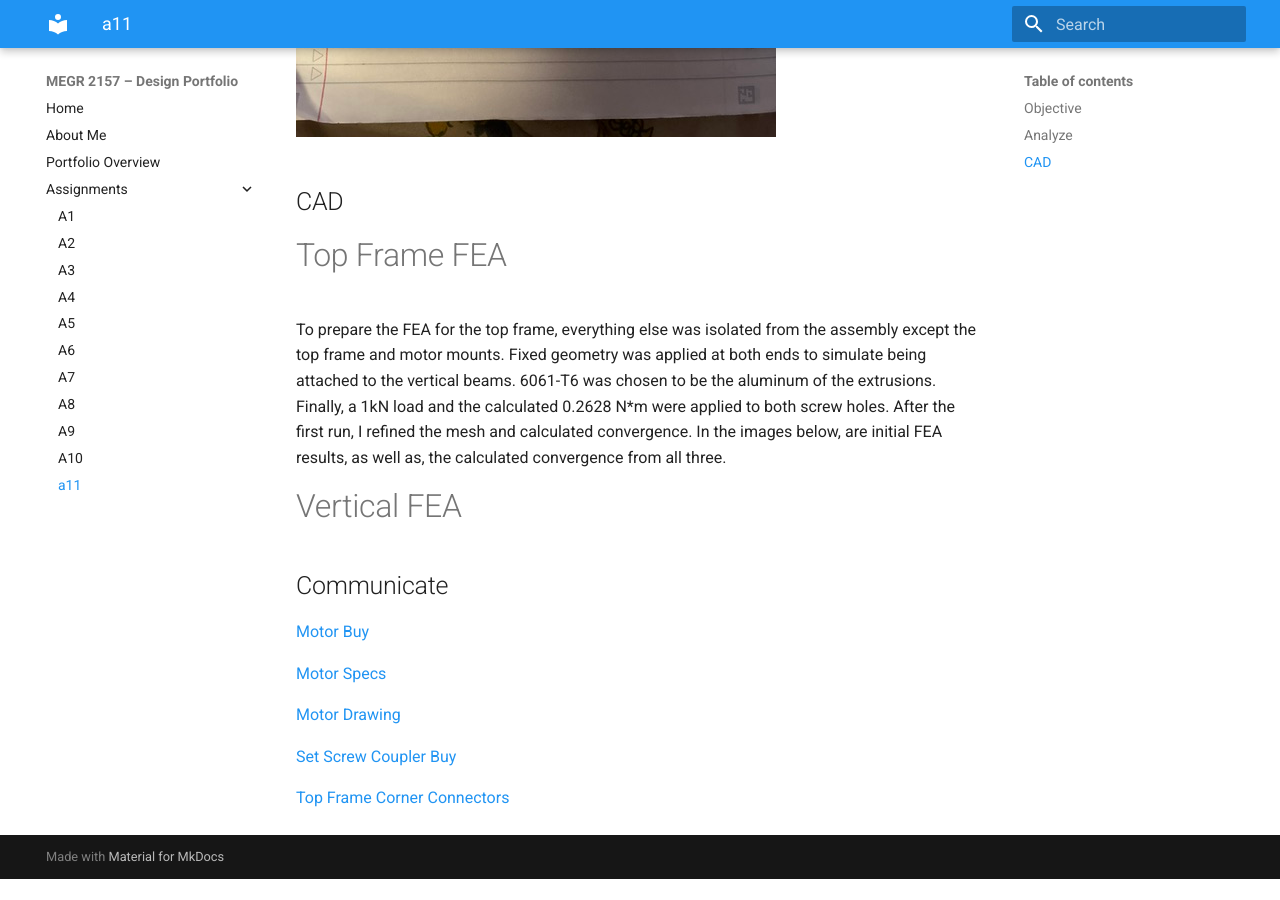
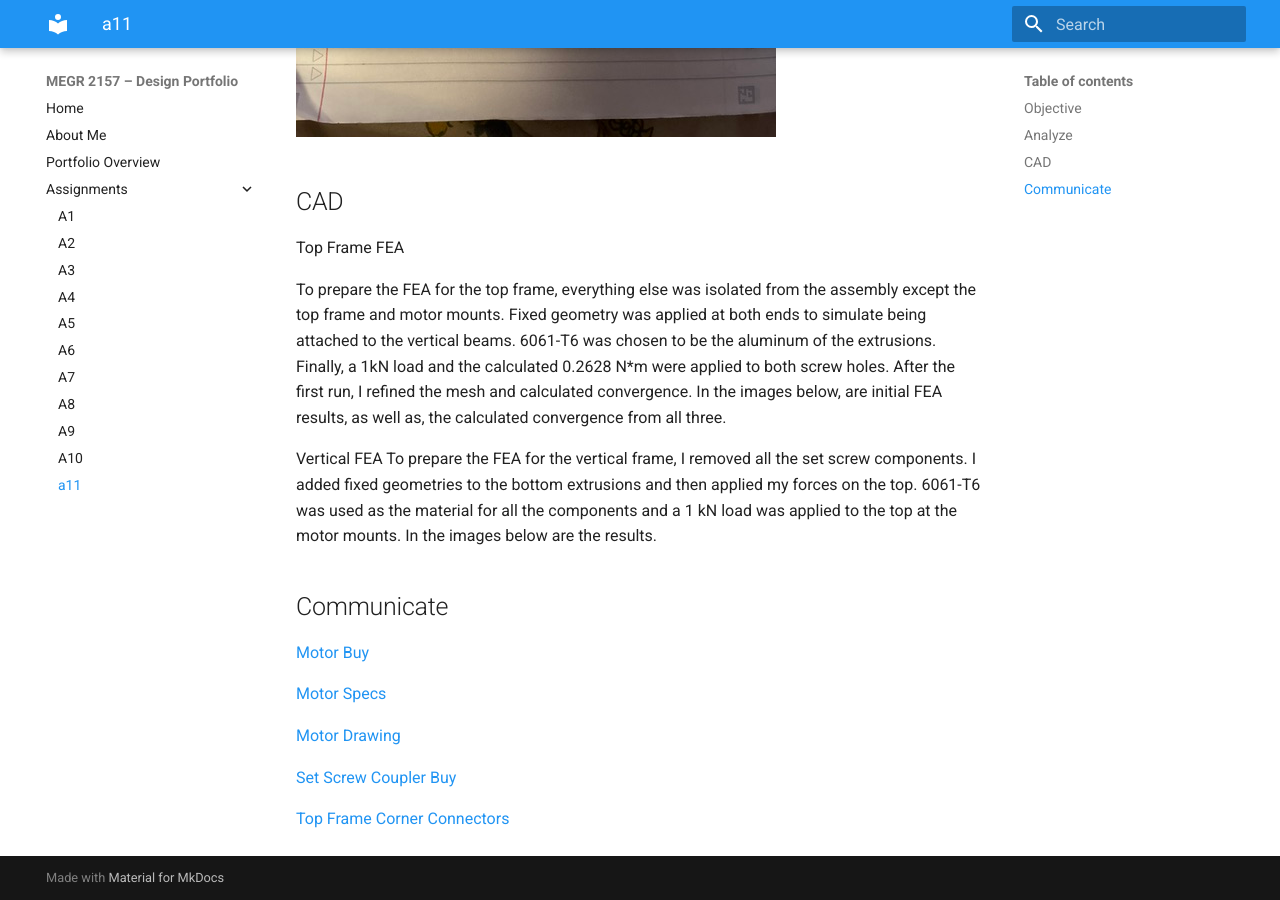
Before and after one commit to AidenGrake/megr2157-portfolio, an MkDocs documentation site: the page built from docs/assignments/a11/index.md, in a window 1280 px wide and 900 px high, scrolled down 3240 px. Built offline with MkDocs 1.6.1 and Material for MkDocs 9.7.7, drawn with Linux system fonts in a browser that asks for light colours; before the commit the page ends 4119 px from its top, so only the background shows below that.

Commit message:
Revise FEA sections in index.md
Updated FEA sections for top and vertical frames with refined descriptions and formatting.

```diff
--- a/docs/assignments/a11/index.md
+++ b/docs/assignments/a11/index.md
@@ -19,11 +19,12 @@ For the coupler I needed to determine the necessary outer diameter to support th
 ![Coupler Math](Coupler.jpeg)
 
 ## CAD
-# Top Frame FEA
+Top Frame FEA
+
 To prepare the FEA for the top frame, everything else was isolated from the assembly except the top frame and motor mounts. Fixed geometry was applied at both ends to simulate being attached to the vertical beams. 6061-T6 was chosen to be the aluminum of the extrusions. Finally, a 1kN load and the calculated 0.2628 N*m were applied to both screw holes. After the first run, I refined the mesh and calculated convergence. In the images below, are initial FEA results, as well as, the calculated convergence from all three.
 
-# Vertical FEA
-
+Vertical FEA
+To prepare the FEA for the vertical frame, I removed all the set screw components. I added fixed geometries to the bottom extrusions and then applied my forces on the top. 6061-T6 was used as the material for all the components and a 1 kN load was applied to the top at the motor mounts. In the images below are the results.
 
 ## Communicate
 [Motor Buy](https://www.automationdirect.com/adc/shopping/catalog/motion_control/stepper_systems/single_shaft_stepper_motors/stp-mtrac-23044)
```
